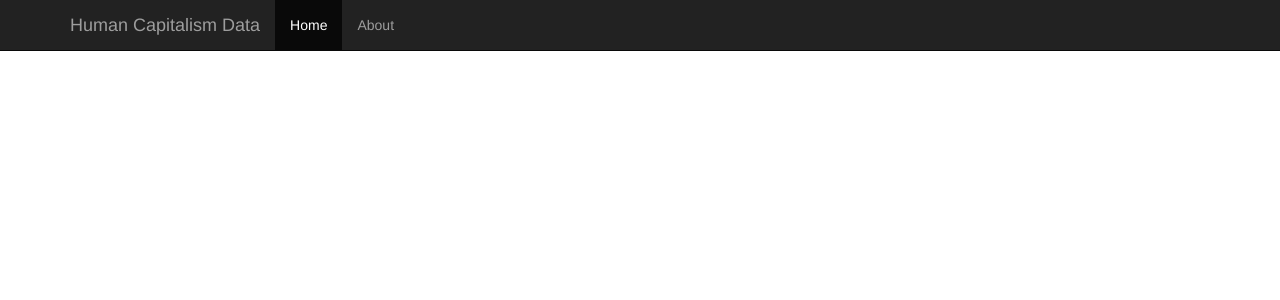
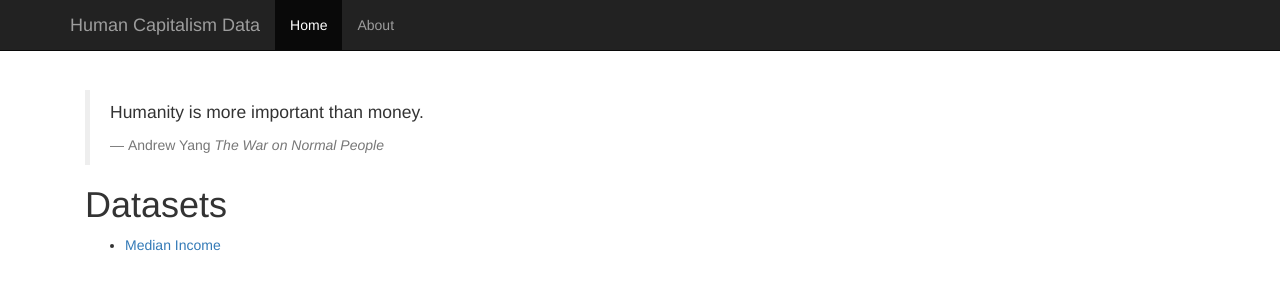
Before and after one commit to humancapitalismdata/humancapitalismdata.github.io, a Jekyll site: the page built from index.html, in a window 1280 px wide. Shown: the top 300 px of the page. Built offline with Jekyll 4.4.1, drawn with Linux system fonts in a browser that asks for light colours; nearby versions of some CDN libraries.

Commit message:
added datasets collection

```diff
--- a/_config.yml
+++ b/_config.yml
@@ -6,7 +6,7 @@ title: 'Human Capitalism Data'
 ## note:
 #  use site.path in your templates to make it work for both protocols e.g. http and https
 #  use site.url only inside the web feed template (e.g. requires full url incl. protocol)
-path: /
+path: '/'
 url:  'https://humancapitalismdata.github.io'
 
 
@@ -27,3 +27,7 @@ exclude:
 
 safe: true
 lsi: false
+
+collections:
+  datasets:
+    output: true
--- a/index.html
+++ b/index.html
@@ -2,3 +2,16 @@
 layout: default
 title:  'Human Capitalism Data'
 ---
+
+<blockquote class="blockquote">
+  <p class="mb-0">Humanity is more important than money.</p>
+  <footer class="blockquote-footer">Andrew Yang <cite title="Source Title">The War on Normal People</cite></footer>
+</blockquote>
+
+
+<h1>Datasets</h1>
+<ul>
+  {% for dataset in site.datasets %}
+  <li><a href="{{ dataset.url }}">{{dataset.dataset_name}}</a></li>
+  {% endfor %}
+</ul>
```
Also changed, not shown: _datasets/median_income.md (added, +5 -0 lines).
